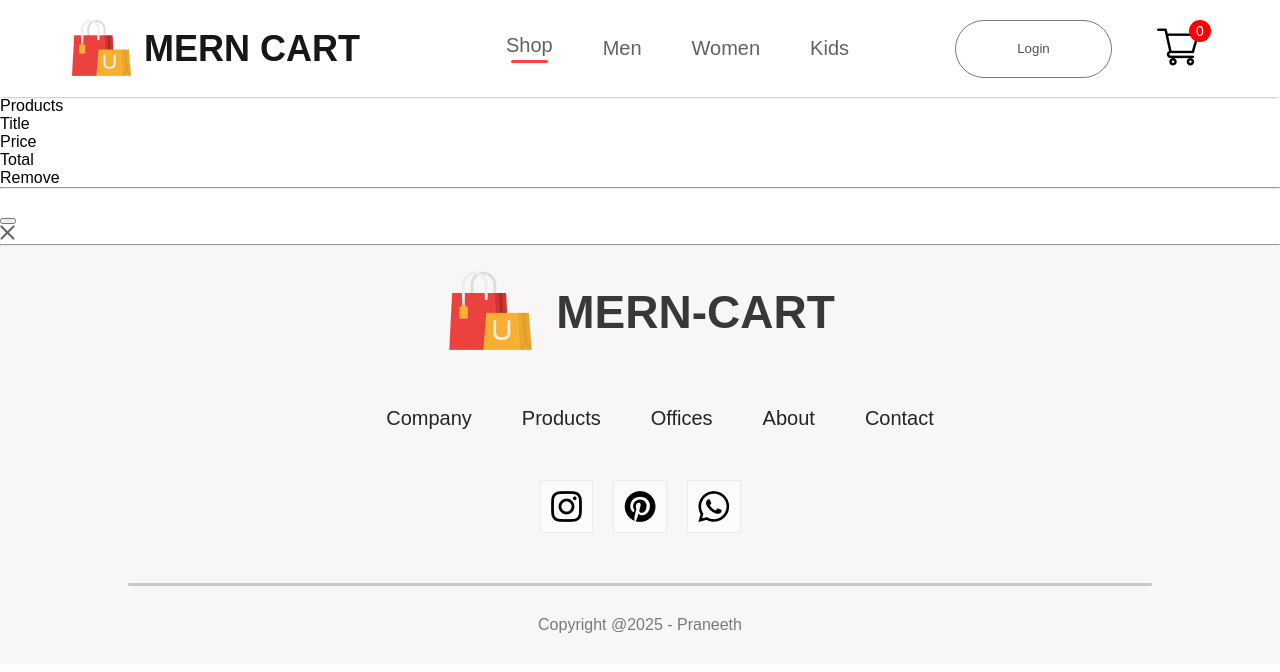
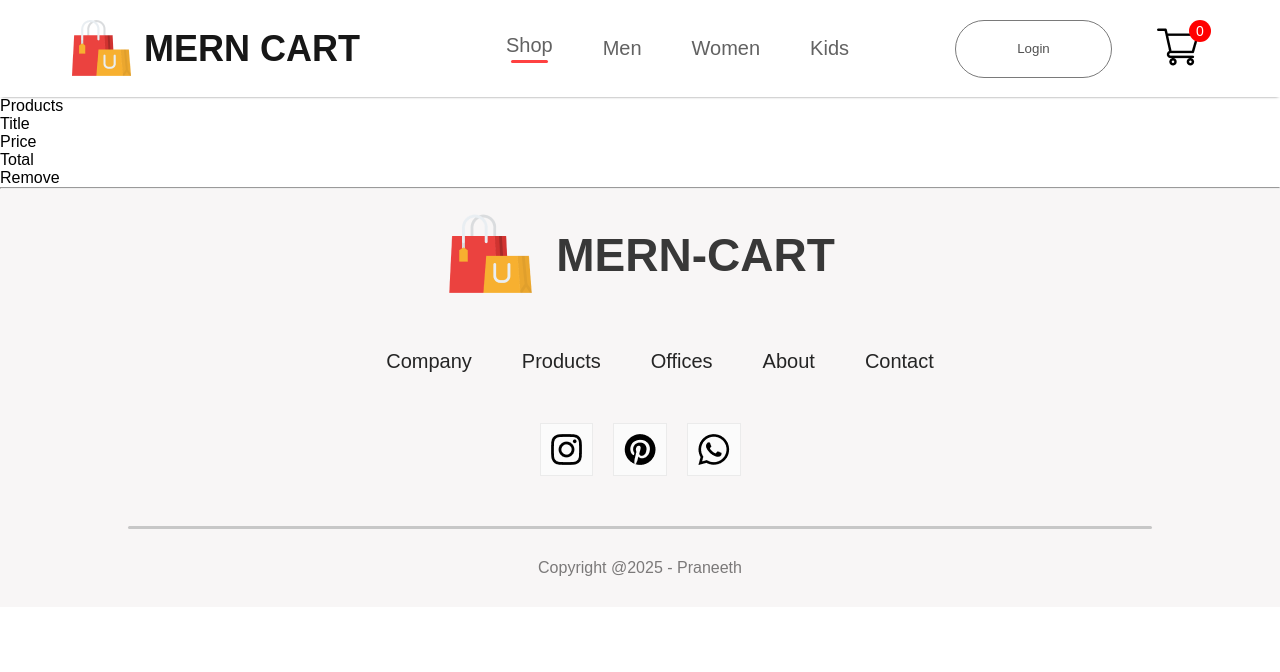
Before and after one commit to PraneethBunny123/MERN-Cart, a React (Vite) app in the folder frontend/: page /cart in a window 1280 px wide. Shown: the top 672 px of the page. Built offline with nearby package versions, Linux system fonts and the light colour scheme.

Commit message:
Adding products to cart and removing on click

```diff
--- a/frontend/src/components/CartItem/CartItem.jsx
+++ b/frontend/src/components/CartItem/CartItem.jsx
@@ -1,7 +1,12 @@
 import './CartItem.css'
 import remove_icon from "../../Assets/Frontend_Assets/cart_cross_icon.png"
+import { useContext } from 'react'
+import ShopCategory from '../../pages/ShopCategory'
+import { ShopContext } from '../../context/ShopContext'
 
 export default function CartItem() {
+    const {all_product, cartItems, removeFromCart} = useContext(ShopContext)
+
     return (
         <div className='cart-item'>
             <div className='cart-item-main'>
@@ -12,17 +17,24 @@ export default function CartItem() {
                 <p>Remove</p>
             </div>
             <hr />
-            <div>
-                <div className='cart-item-format'>
-                    <img src='' alt='' className='cart-item-product-icon'/>
-                    <p></p>
-                    <p></p>
-                    <button className='cart-item-quantity'></button>
-                    <p></p>
-                    <img src={remove_icon} alt='' />
-                </div>
-                <hr />
-            </div>
+            {all_product.map(product => {
+                let productQuantity = cartItems[product.id]
+                if(productQuantity > 0) {
+                    return (
+                        <div key={product.id}>
+                            <div className='cart-item-format'>
+                                <img src={product.image} alt='' className='cart-item-product-icon'/>
+                                <p>{product.name}</p>
+                                <p>{product.new_price}</p>
+                                <button className='cart-item-quantity'>{productQuantity}</button>
+                                <p>{product.new_price * productQuantity}</p>
+                                <img src={remove_icon} alt='' onClick={() => removeFromCart(product.id)}/>
+                            </div>
+                            <hr />
+                        </div>
+                    )
+                }
+            })}
         </div>
     )
 }
--- a/frontend/src/components/ProductDisplay/ProductDisplay.jsx
+++ b/frontend/src/components/ProductDisplay/ProductDisplay.jsx
@@ -3,7 +3,6 @@ import star_icon from '../../Assets/Frontend_Assets/star_icon.png'
 import star_dull_icon from '../../Assets/Frontend_Assets/star_dull_icon.png'
 import { useContext } from 'react'
 import { ShopContext } from '../../context/ShopContext'
-import { useParams } from 'react-router-dom'
 
 
 export default function ProductDisplay({id, image, name, old_price, new_price}) {
```
